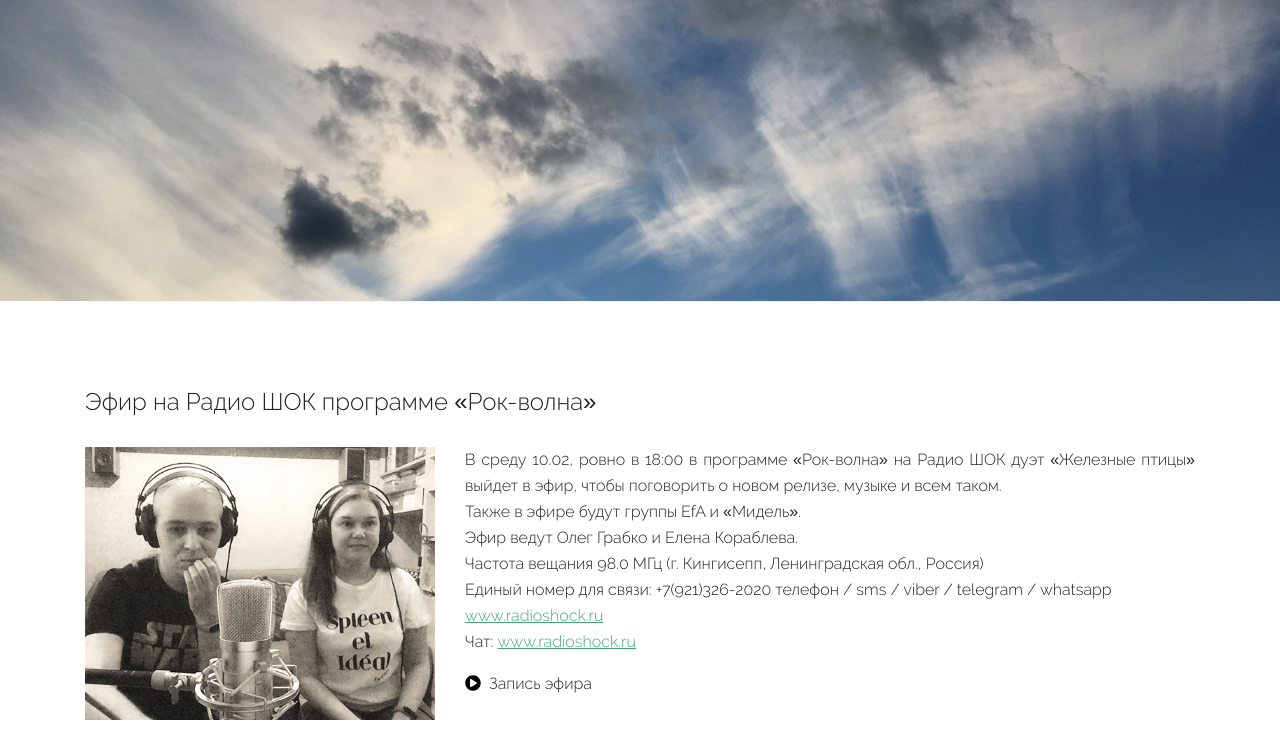
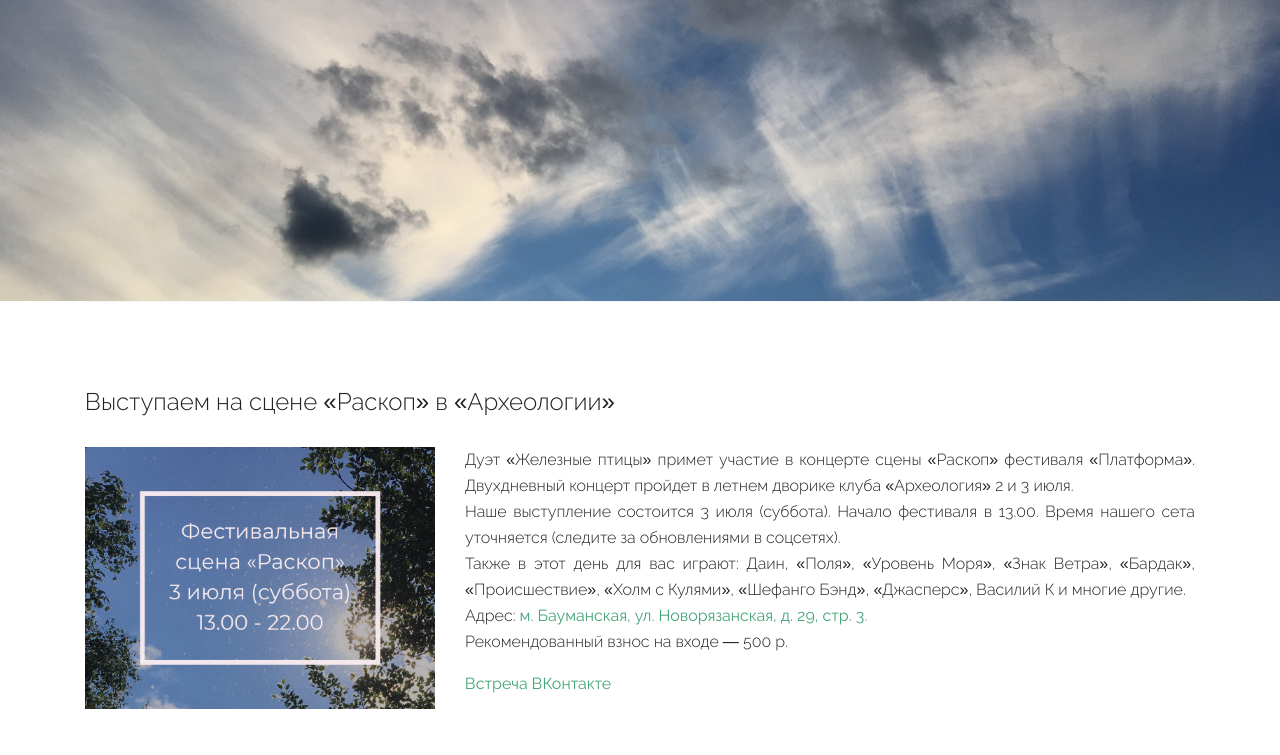
Before and after one commit to Headgie/eisenvoegel-site, a plain HTML site: page afisha.html in a window 1280 px wide. Shown: the part 197-952 px from the top of the page. Drawn offline with nearby package versions, Linux system fonts and the light colour scheme; files whose address does not match are found by name.

Commit message:
раскоп

```diff
--- a/afisha.html
+++ b/afisha.html
@@ -83,7 +83,34 @@
 					</div>
 				</div>
 			</section>
+			<!-- End banner Area -->
+			<div class="whole-wrap">
+				<div class="container" id="f07-03">
+					<div class="section-top-border">
+						<p><h3 class="mb-30">Выступаем на сцене «Раскоп» в «Археологии»</h3></p>
+						<div class="row">
+							<div class="col-md-4">
+								<img src="./img/2021-07-03.png" alt="" class="img-fluid">
+							</div>
+							<div class="col-md-8 mt-sm-20">
+								<p class="text-justify">
+									Дуэт «Железные птицы» примет участие в концерте сцены «Раскоп» фестиваля «Платформа». Двухдневный концерт пройдет в летнем дворике клуба «Археология» 2 и 3 июля.<br>
 
+									Наше выступление состоится 3 июля (суббота). Начало фестиваля в 13.00. Время нашего сета уточняется (следите за обновлениями в соцсетях).<br>
+
+									Также в этот день для вас играют: Даин, «Поля», «Уровень Моря», «Знак Ветра», «Бардак», «Происшествие», «Холм с Кулями», «Шефанго Бэнд», «Джасперс», Василий К и многие другие.<br>
+
+									Адрес:  <a href="https://yandex.ru/maps/-/CBFUnXSh0D" target="blank"><b> м. Бауманская, ул. Новорязанская, д. 29, стр. 3.</b></a> <br>
+									Рекомендованный взнос на входе — 500 р.	<br>
+								</p>
+								<p>
+									<a href="https://vk.com/event205505465" target="blank"><b>Встреча ВКонтакте</b></a>  <br>
+								</p>
+							</div>
+						</div>
+					</div>
+				</div>
+			</div>
 			<!-- End banner Area -->
 			<div class="whole-wrap">
 				<div class="container" id="f10-02">
```
Also changed, not shown: index.html (+14 -9 lines), img/2021-07-03.png (added).
